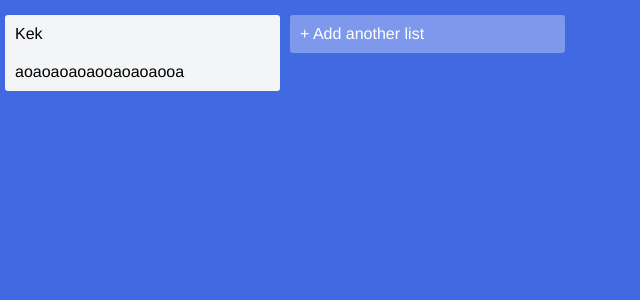
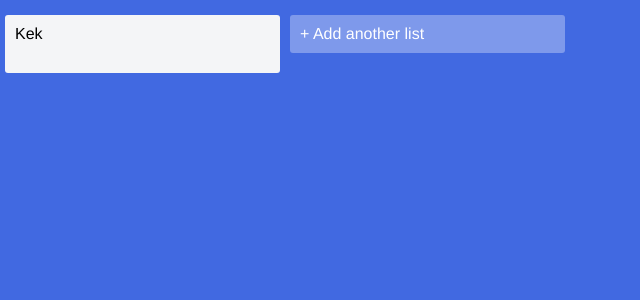
Before and after one commit to wind-of/pp-trello-dnd-my-wheels, a Vue app: page / in a window 1280 px wide. Shown: the top 300 px of the page, without its empty margins (0-640 px from the left). Built offline with nearby package versions, Linux system fonts and the light colour scheme.

Commit message:
providing props...

```diff
--- a/src/components/Board.vue
+++ b/src/components/Board.vue
@@ -3,6 +3,7 @@
     <List
       v-for="(list, idx) in lists"
       :key="list.id + idx"
+      :list="list"
     />
     <ListComposer
         v-model="listTitle"
--- a/src/components/BoardList.vue
+++ b/src/components/BoardList.vue
@@ -2,18 +2,30 @@
   <div class="list-wrapper">
     <div class="list">
       <div class="list-header">
-        <p>Kek</p>
+        <p>{{ list.title }}</p>
       </div>
       <div class="list-body">
-        aoaoaoaoaooaoaoaooa
+        <Card
+            v-for="(card, idx) in list.cards"
+            :key="list.id + card.title + idx"
+            :title="card.title"
+        />
       </div>
     </div>
   </div>
 </template>
 
 <script>
+import Card from "@/components/BoardListCard"
 export default {
-  name: "BoardList"
+  name: "BoardList",
+
+  props: {
+    list: {
+      required: true,
+      type: Object
+    }
+  }
 }
 </script>
 
```
